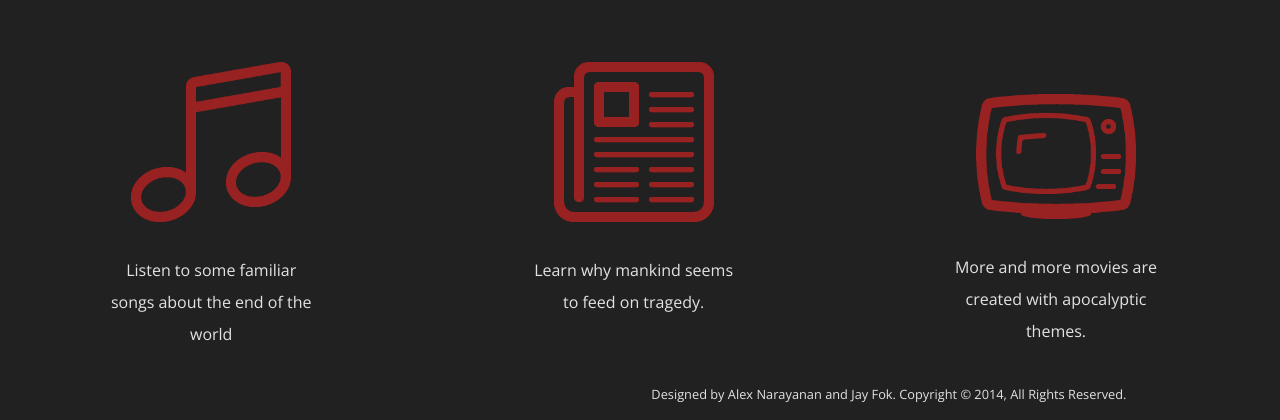
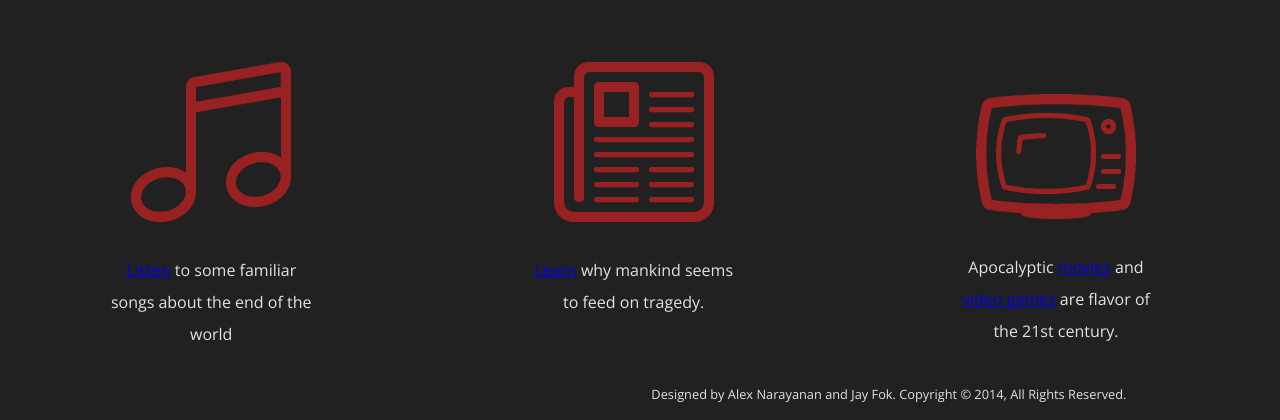
Before and after one commit to AlexNarayanan/ApocalypseWow-website, a PHP site: page / in a window 1280 px wide. Shown: the part 695-1115 px from the top of the page. Run offline with PHP 8.4, Linux system fonts and the light colour scheme.

Commit message:
Update Index

```diff
--- a/index.php
+++ b/index.php
@@ -31,15 +31,16 @@
         <div id="info-block">
             <div id="left" class="block">
                 <img src="/images/music.png" alt="music"/>
-                <p>Listen to some familiar songs about the end of the world</p>
+                <p><a href='music.php'>Listen</a> to some familiar songs about the end of the world</p>
             </div>
             <div id="middle" class="block">
                 <img src="/images/news.png" alt="writing"/>
-                <p>Learn why mankind seems to feed on tragedy.</p>
+                <p><a href='music.php'>Learn</a> why mankind seems to feed on tragedy.</p>
             </div>
             <div id="right" class="block">
                 <img src="/images/tv.png" alt="video"/>
-                <p>More and more movies are created with apocalyptic themes.</p>
+                <p>Apocalyptic <a href='video.php'>movies</a>
+                    and <a href='games.php'>video games</a> are flavor of the 21st century.</p>
             </div>
         </div>
 
```
